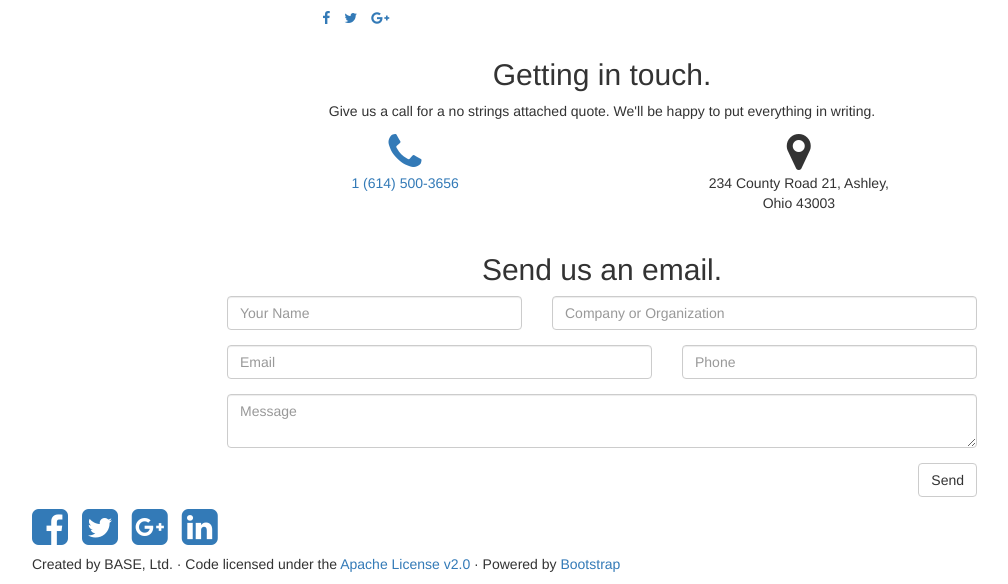
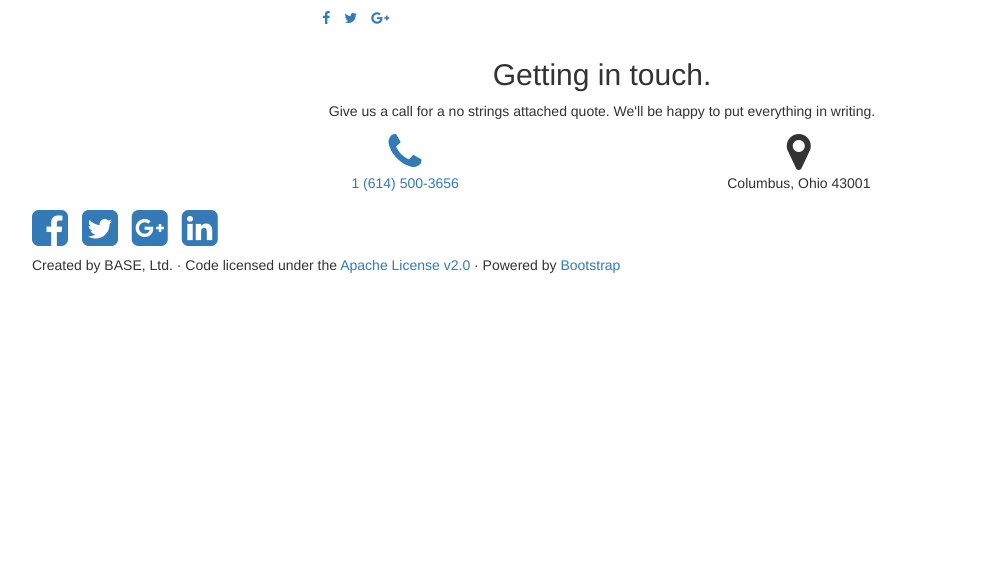
Before and after one commit to joelabair/baseltd-website, a PHP site: page /index.phtml in a window 1280 px wide. Shown: the part 5294-5878 px from the top of the page, without its empty margins (38-1046 px from the left). After the commit the page ends 5567 px from the top, so only its background shows below. Run offline with PHP 8.4, Linux system fonts and the light colour scheme; some libraries are stand-ins or nearby versions.

Commit message:
fishing & spam prevention

```diff
--- a/views/index.phtml
+++ b/views/index.phtml
@@ -370,12 +370,13 @@
 				</div>
 				<div class="col-sm-3 col-sm-offset-2 animated hiding" data-animation="fadeInLeft" data-delay="400">
 					<i class="fa fa-map-marker fa-3x"></i>
-					<address>234 County Road 21, Ashley, Ohio 43003</ddress>
+					<address>Columbus, Ohio 43001</ddress>
 				</div>
 			</div>
           </div>
 		</div>
-		<div class="content text-center">
+		<div class="content text-center" id="email-section">
+		  <script type="text/template" id="email-template">
 		  <div class="heading">
 			<h2>Send us an email.</h2>
 		  </div>
@@ -416,10 +417,9 @@
 						</div>
 					</div>
 				</form>
-
 			</div>
-
 		  </div>
+		  </script>
         </div>
       </div>
     </section>
```
Also changed, not shown: routes/send-message/index.js (+4 -3 lines), public/assets/js/script.js.
